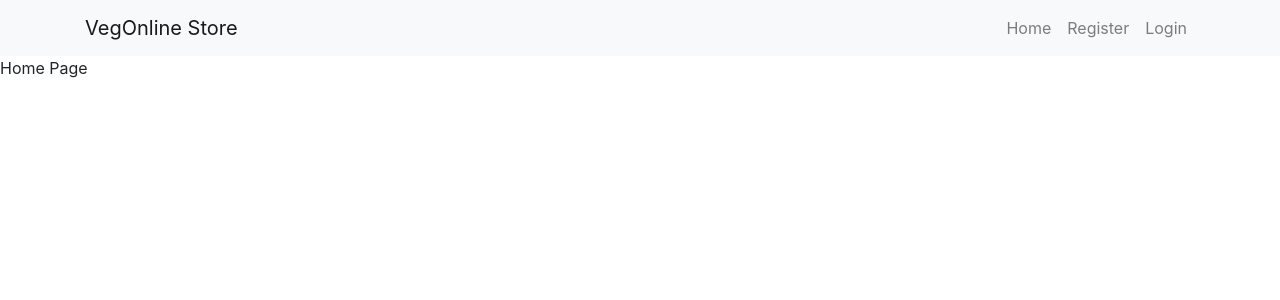
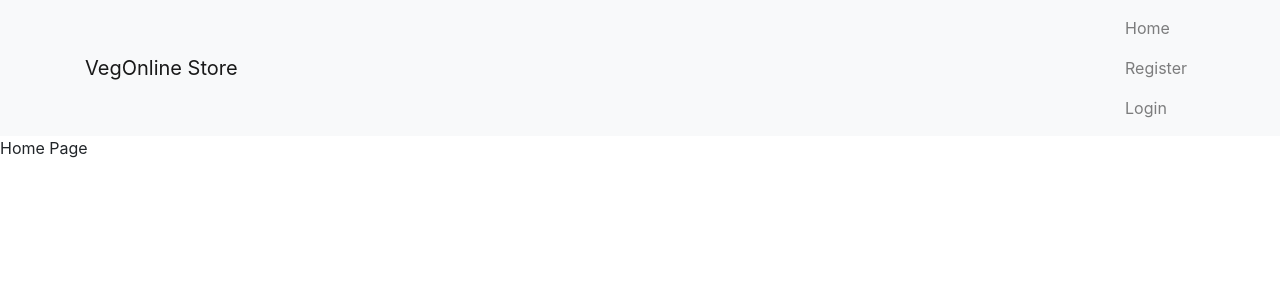
Before and after one commit to sintimmisa/premest_proj_client, a React (Create React App) app: page / in a window 1280 px wide. Shown: the top 300 px of the page. Built offline with nearby package versions, Linux system fonts and the light colour scheme.

Commit message:
Feat:Added dashboard and logout to navbar on auth

```diff
--- a/src/components/Header/Header.js
+++ b/src/components/Header/Header.js
@@ -1,6 +1,6 @@
 
 import React from 'react';
-import ShowNavbar from './ShowNavbar';
+import Navbar from './Navbar';
 
 
 
@@ -10,7 +10,7 @@ const Header =()=>{
 
     return(
         <div className="header">
-            <ShowNavbar/>
+            <Navbar/>
         </div>
 
     );
--- /dev/null
+++ b/src/components/Header/Navbar.js
@@ -0,0 +1,68 @@
+
+ import React from 'react';
+ import {Link,withRouter} from 'react-router-dom';
+import { isAuthenticated } from '../../utils/auth';
+
+
+
+const Navbar=()=>{
+
+     return(
+         <nav className="navbar navbar-expand-lg navbar-light bg-light">
+            <div className="container">
+            <Link className="navbar-brand" to="/">VegOnline Store</Link>
+                <button className="navbar-toggler" type="button" data-toggle="collapse" data-target="#navbarTogglerDemo02" aria-controls="navbarTogglerDemo02" aria-expanded="false" aria-label="Toggle navigation">
+                    <span className="navbar-toggler-icon"></span>
+                </button>
+
+            <div className="collapse navbar-collapse" id="navbarTogglerDemo02">
+                <ul className="navbar-nav ml-auto mt-2 mt-lg-0">
+                    {!isAuthenticated() &&(
+                        <div>
+                            <li className="nav-item ">
+                        <Link className="nav-link" to="">Home <span className="sr-only"></span></Link>
+                    </li>
+                            <li className="nav-item ">
+                        <Link className="nav-link" to="/register">Register <span className="sr-only"></span></Link>
+                    </li>
+                            <li className="nav-item">
+                        <Link className="nav-link" to="/login">Login</Link>
+                    </li>
+
+                        </div>
+                    )}
+                     {isAuthenticated() && isAuthenticated().role===1 &&(
+                        <div>
+                            <li className="nav-item ">
+                        <Link className="nav-link" to="/admin/dashboard">Dashboard<span className="sr-only"></span></Link>
+                    </li>
+
+                        </div>
+                    )}
+                      {isAuthenticated() && isAuthenticated().role===0 &&(
+                        <div>
+                            <li className="nav-item ">
+                        <Link className="nav-link" to="/user/dashboard">Dashboard<span className="sr-only"></span></Link>
+                    </li>
+
+                        </div>
+                    )}
+
+                     {isAuthenticated() &&(
+                        <div>
+                            <li className="nav-item ">
+                        <Link className="nav-link" to="/user/logout">Logout<span className="sr-only"></span></Link>
+                    </li>
+
+                        </div>
+                    )}
+
+                </ul>
+
+            </div>
+            </div>
+        </nav>
+     );
+
+    };
+    export default withRouter(Navbar);
--- a/src/components/Header/ShowNavbar.js
+++ /dev/null
@@ -1,37 +0,0 @@
-
- import React from 'react';
- import {Link} from 'react-router-dom';
-
-
-
-const ShowNavbar=()=>{
-
-     return(
-         <nav className="navbar navbar-expand-lg navbar-light bg-light">
-            <div className="container">
-            <Link className="navbar-brand" to="/">VegOnline Store</Link>
-                <button className="navbar-toggler" type="button" data-toggle="collapse" data-target="#navbarTogglerDemo02" aria-controls="navbarTogglerDemo02" aria-expanded="false" aria-label="Toggle navigation">
-                    <span className="navbar-toggler-icon"></span>
-                </button>
-
-            <div className="collapse navbar-collapse" id="navbarTogglerDemo02">
-                <ul className="navbar-nav ml-auto mt-2 mt-lg-0">
-                     <li className="nav-item ">
-                        <Link className="nav-link" to="">Home <span className="sr-only"></span></Link>
-                    </li>
-                    <li className="nav-item ">
-                        <Link className="nav-link" to="/register">Register <span className="sr-only"></span></Link>
-                    </li>
-                    <li className="nav-item">
-                        <Link className="nav-link" to="/login">Login</Link>
-                    </li>
-
-                </ul>
-
-            </div>
-            </div>
-        </nav>
-     );
-
-    };
-    export default ShowNavbar;
```
